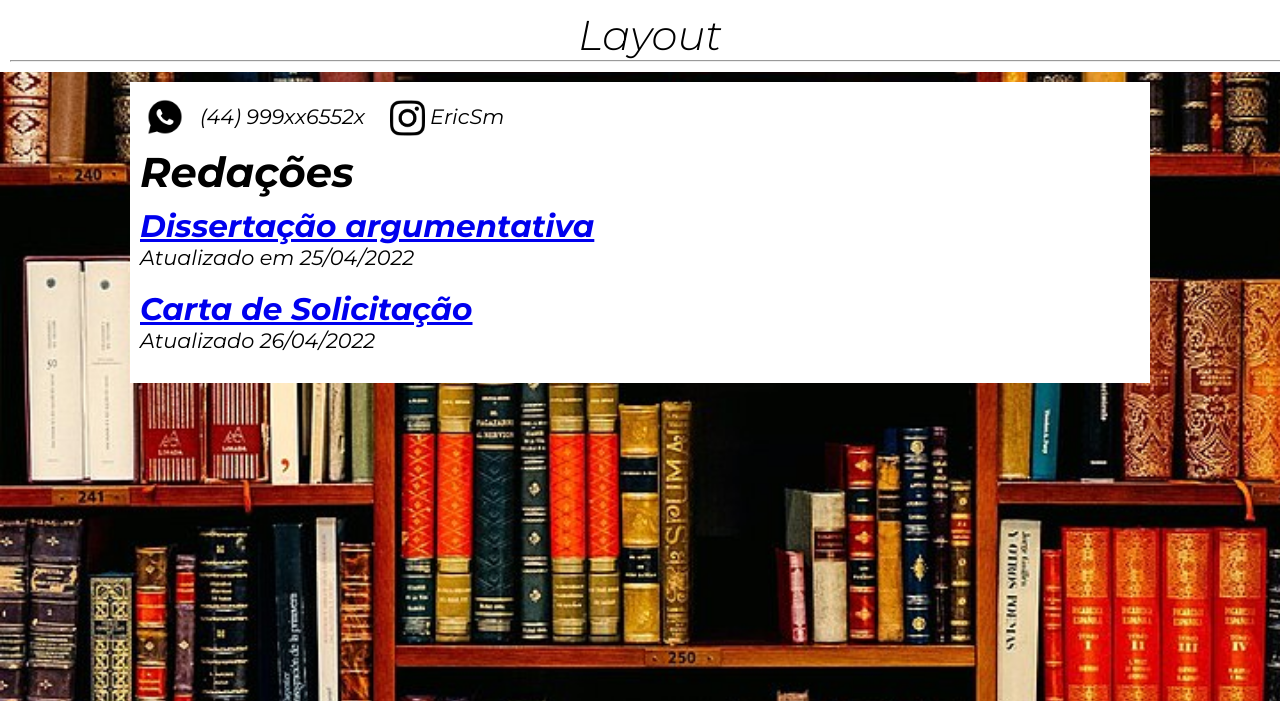
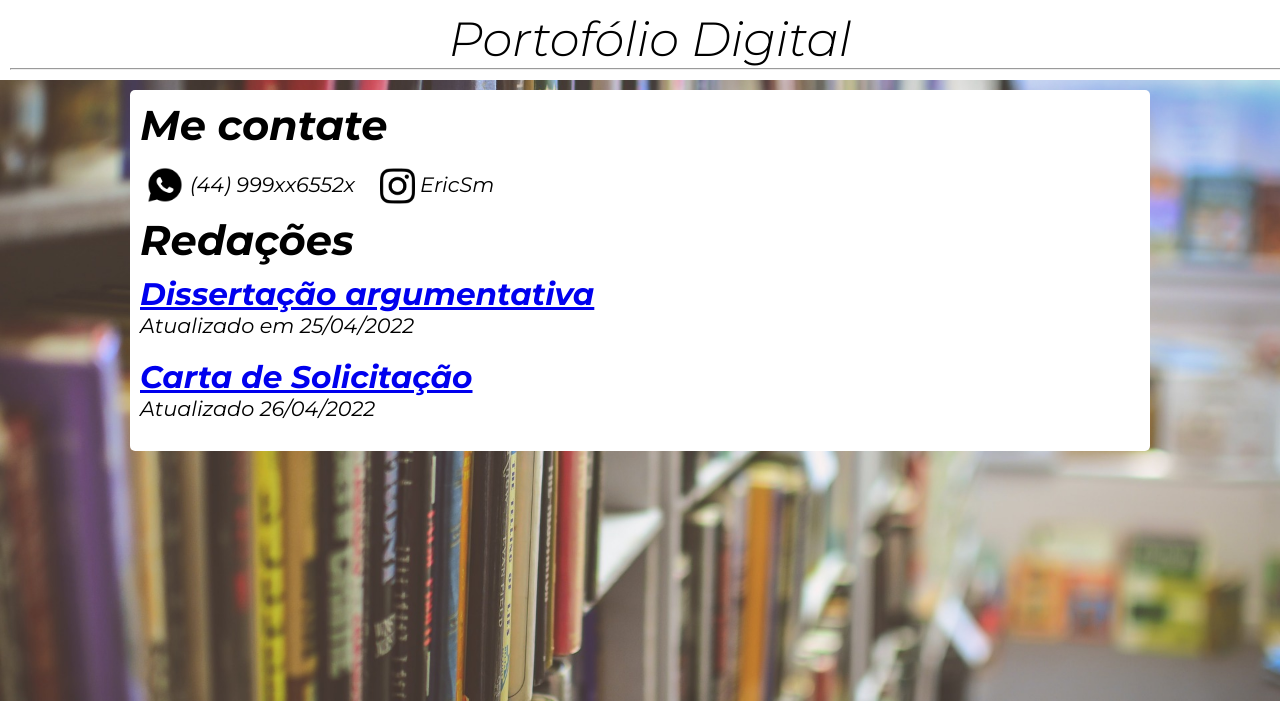
Before and after one commit to erichenriquesm/html5-e-css3, a PHP site: page / in a window 1280 px wide. Shown: the top 701 px of the page. Run offline with PHP 8.4, Linux system fonts and the light colour scheme.

Commit message:
atualização da prática 002

```diff
--- a/práticas/prática002/css.css
+++ b/práticas/prática002/css.css
@@ -2,6 +2,14 @@
     margin: 0px;
 }
 
+body, html{
+    overflow: hidden !important;
+}
+@media (max-width: 786px){
+    body, html{
+        overflow-x: hidden !important;
+    }
+}
 @font-face {
     font-family: 'default';
     src: url('fontes/Montserrat-Italic-VariableFont_wght.ttf') format('truetype');
@@ -11,7 +19,7 @@ body{
     font: normal 1.3em sans-serif;
     color: black;
     font-family: 'default', sans-serif;
-    background: lightgray url('imagens/800px-Biblioteca_de_la_avaroa.jpg') no-repeat fixed;
+    background: lightgray url('imagens/library-g967257a46_1920.jpg') no-repeat fixed;
     background-size: cover;
 }
 
@@ -25,11 +33,13 @@ header{
 header > h1{
     font-family: 'default', sans-serif;
     font-weight: 300;
+    font-size: 2.3em;
     text-align: center;
 }
 
 main{
     margin: 10px auto;
+    border-radius: 5px;
     min-width: 360px;
     max-width: 1000px;
     text-align: left;
@@ -51,17 +61,17 @@ section{
 #ctt{
     position: absolute;
     top: 12px;
-    left: 60px;
+    left: 50px;
 }
 
 #ins{
     position: absolute;
     top: 6px;
-    left: 250px ;
+    left: 240px ;
 }
 
 #per{
     position: absolute;
     top: 12px;
-    left: 290px;
+    left: 280px;
 }
--- a/práticas/prática002/index.html
+++ b/práticas/prática002/index.html
@@ -9,10 +9,11 @@
 </head>
 <body>
     <header>
-        <h1>Layout</h1>
+        <h1>Portofólio Digital</h1>
         <hr>
     </header>
     <main>
+        <h1>Me contate</h1>
         <div class="container">
             <img height="50px" src="imagens/social_whatsapp_icon_177148.png" alt="whatsapp icon">
 
```
Also changed, not shown: práticas/prática002/imagens/library-g967257a46_1920.jpg (added).
